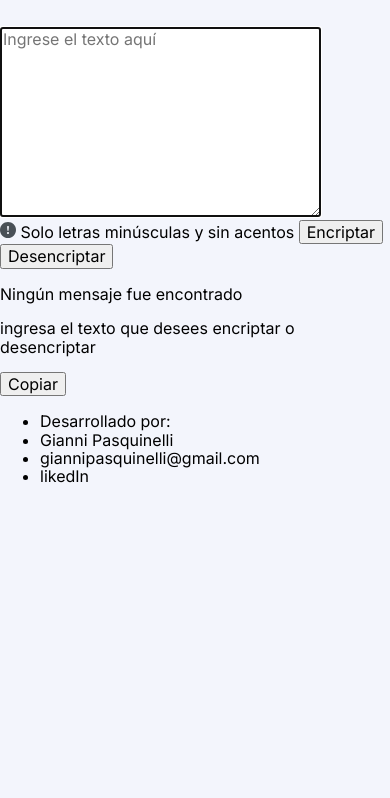
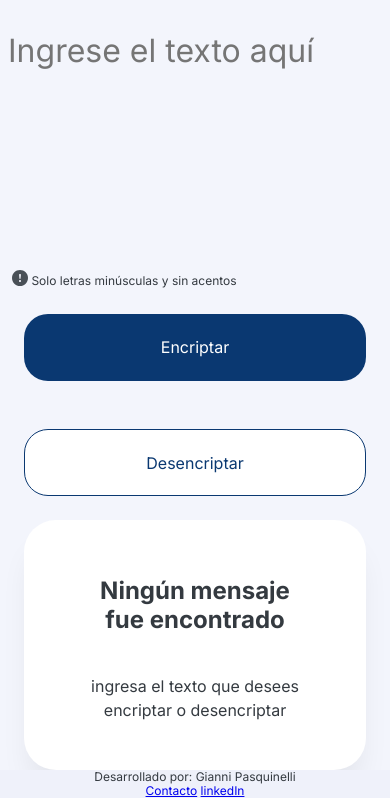
Before and after one commit to Gianni03/Encriptador, a plain HTML site: page index.html in a window 390 px wide. Shown: the part 72-870 px from the top of the page. Before the commit the page ends 844 px from the top, so only its background shows below. Drawn offline with Linux system fonts and the light colour scheme.

Commit message:
estructura Html y estilos version mobile

```diff
--- a/css/style.css
+++ b/css/style.css
@@ -2,26 +2,161 @@
    #F3F5FC ; color fondo principal
    #0A3871 ; color texto,logo y btn encriptar
    #343A40 ; texto ningun mensaje encontrado
-   #495057 ; ingrsa txt para des... y ! solo ...
+   #495057 ; ingresa txt para des... y ! solo ...
    #ffffff ; fondo tajeta respuesta
  */
 
 /** generales */
-body{
+*,
+*::after,
+*::before {
+   margin: 0;
+   padding: 0;
+   box-sizing: border-box;
+}
+
+body {
    background-color: #f3f5fc;
    font-family: 'Inter', sans-serif;
    width: 100%;
-   margin: 0 auto;
+   display: flex;
+   flex-direction: column;
+   align-content: space-around;
+}
+
+.container {
+   /* display: flex; */
+   /* flex-direction: column; */
+   /* align-content: space-around; */
 }
 
 /** header */
-.logo-pc{
+.logo-pc {
    display: none;
 }
 
 /** main */
-.img-desktop{
+
+/* ? ingreso del texto */
+.textarea {
+   width: 90%;
+   resize: none;
+   outline: none;
+   margin: 0 0.5rem;
+   background-color: #f3f5fc;
+   border: none;
+   font-size: 32px;
+   font-weight: 400;
+   line-height: 48px;
+   letter-spacing: 0em;
+   text-align: left;
+   color: #0A3871;
+}
+
+.textarea::placeholder {
+   opacity: 1;
+}
+
+
+
+/* ? botones */
+.aclaracion {
+   font-size: 12px;
+   font-weight: 400;
+   line-height: 18px;
+   letter-spacing: 0em;
+   text-align: left;
+   color: #343A40;
+   margin: 1em;
+}
+
+.aclaracion img {
+   vertical-align: top;
+
+}
+
+.botones {
+   display: flex;
+   flex-direction: column;
+   align-items: center;
+}
+
+.btn {
+   padding: 24px;
+   margin: 24px 0px;
+   width: 21.4em;
+   height: 67px;
+   border-radius: 24px;
+}
+
+.btn-encriptar {
+   background: #0A3871;
+   border: none;
+   color: #ffffff;
+}
+
+.btn-desencriptar {
+   border: 1px solid #0A3871;
+   background-color: #ffffff;
+   color: #0A3871;
+}
+
+/* ? respuesta encriptación */
+
+.cuadro-respuesta {
+   display: flex;
+   flex-direction: column;
+   align-items: center;
+   padding: 2em;
+   width: 21.4em;
+   margin: 0 auto;
+   background-color: #ffffff;
+   box-shadow: 0px 24px 32px -8px rgba(0, 0, 0, 0.08);
+   border-radius: 32px
+}
+
+.respuesta {
+   font-size: 24px;
+   font-weight: 700;
+   line-height: 29px;
+   letter-spacing: 0em;
+   text-align: center;
+   color: #343A40;
+   margin: 1em;
+}
+
+.ayuda {
+   font-size: 16px;
+   font-weight: 400;
+   line-height: 24px;
+   letter-spacing: 0em;
+   text-align: center;
+   color: #343A40;
+   margin: 1em;
+}
+
+.img-desktop {
    display: none;
 }
 
+.btn-copiar {
+   /* visibility: hidden; */
+   display: none;
+   border: 1px solid #0A3871;
+   background-color: #ffffff;
+   color: #0A3871;
+}
+
 /** footer */
+.footer {
+   background-color: #EFF1FA;
+   font-size: 12px;
+   text-align: center;
+   color: #343A40;
+}
+
+.desarrollo {
+   display: flex;
+   flex-direction: column;
+   bottom: 0;
+}
--- a/index.html
+++ b/index.html
@@ -25,14 +25,18 @@
       <section class="texto">
          <div class="texto-ingresado">
 
-            <textarea name="mensaje" id="mensaje" cols="30" rows="10" placeholder="Ingrese el texto aquí" autofocus></textarea>
+            <textarea name="mensaje" id="mensaje" rows="5" class="textarea"
+            placeholder="Ingrese el texto aquí" autofocus></textarea>
 
          </div>
-         <div class="botones">
+         <div class="contenedor-botones">
 
             <span class="aclaracion"><img src="./img/Vector.svg" alt="atencion"> Solo letras minúsculas y sin acentos</span>
-            <button type="submit" class="btn btn-encriptar">Encriptar</button>
-            <button type="submit" class="btn btn-desencriptar">Desencriptar</button>
+
+            <div class="botones">
+               <button type="submit" class="btn btn-encriptar">Encriptar</button>
+               <button type="submit" class="btn btn-desencriptar">Desencriptar</button>
+            </div>
 
          </div>
 
@@ -45,7 +49,7 @@
             <img src="./img/persona.png" alt="persona con lupa" class="img-desktop">
             <p class="respuesta off">Ningún mensaje fue encontrado</p>
             <p class="ayuda off">ingresa el texto que desees encriptar o desencriptar</p>
-            <p class="respuesta off"></p>
+            <p class="encriptacion"></p>
             <button type="submit" class="btn btn-copiar">Copiar</button>
 
          </div>
@@ -56,12 +60,17 @@
 
    <footer class="footer">
 
-      <ul class="desarrollo">
-         <li>Desarrollado por:</li>
-         <li>Gianni Pasquinelli</li>
-         <li>giannipasquinelli@gmail.com</li>
-         <li>likedIn</li>
-      </ul>
+      <div class="desarrollo">
+
+         <div>
+            <span>Desarrollado por:
+            Gianni Pasquinelli</span>
+         </div>
+         <div>
+            <a href="mailto:giannipasquinelli@gmail.com">Contacto</a>
+            <a href="https://www.linkedin.com/in/gianni-pasquinelli/" target="_blank">linkedIn</a>
+         </div>
+      </div>
 
    </footer>
 
```
